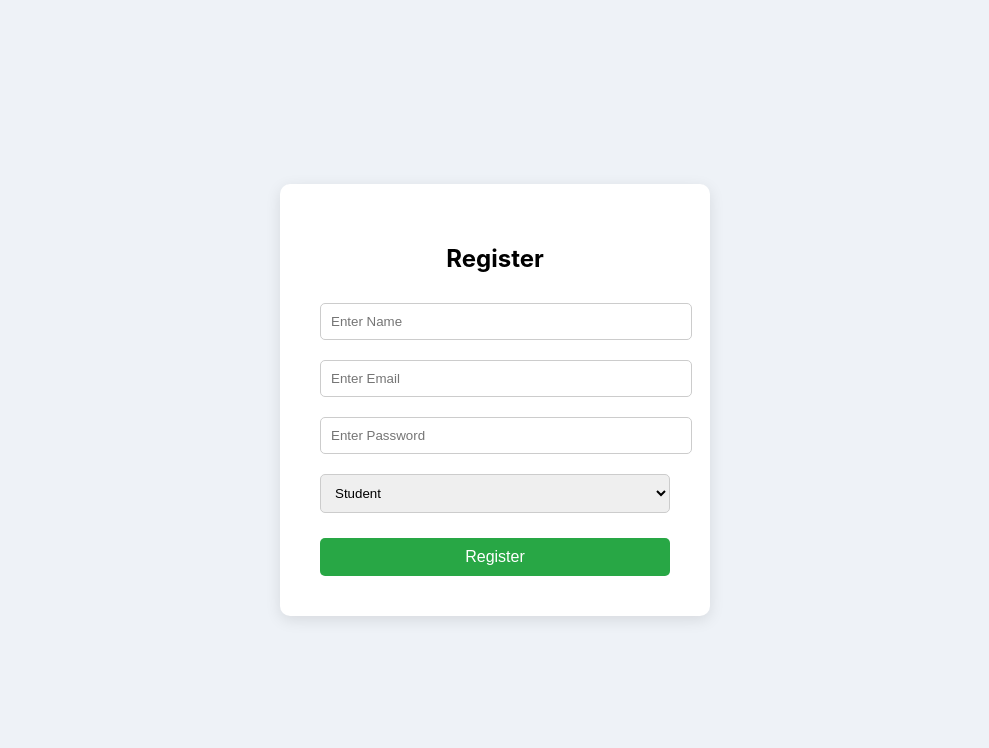
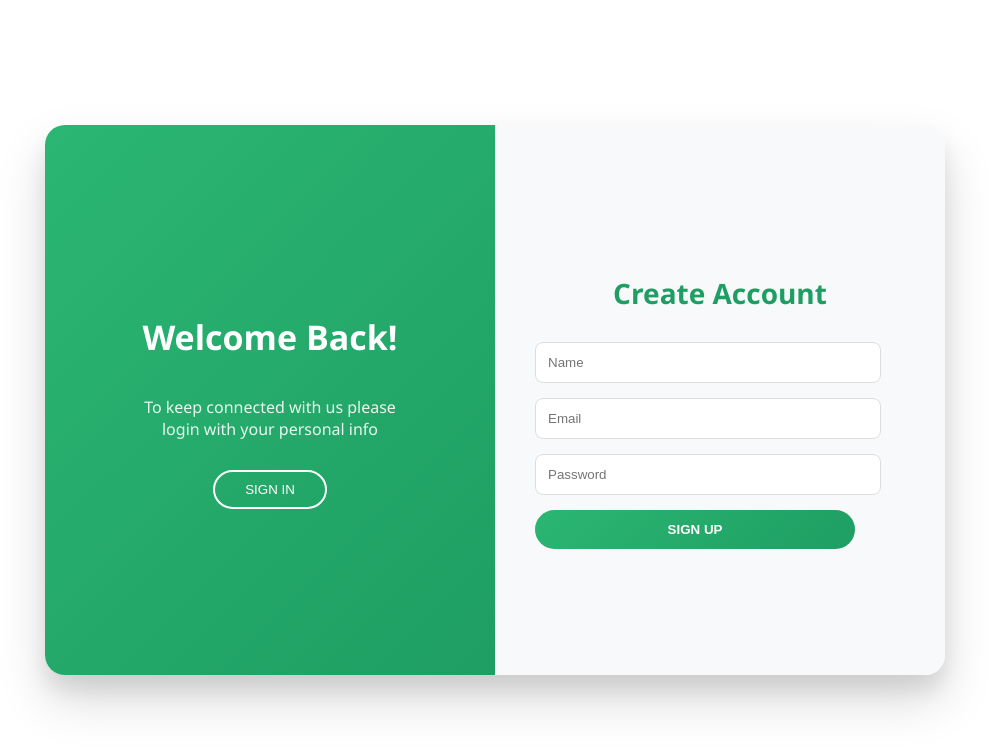
Before and after one commit to HusainaMahudawala/Alumni-connect, a React (Create React App) app in the folder frontend/: page /register in a window 1280 px wide. Shown: the top 748 px of the page, without its empty margins (145-1134 px from the left). Built offline with nearby package versions, Linux system fonts and the light colour scheme.

Commit message:
Frontend

```diff
--- a/frontend/package.json
+++ b/frontend/package.json
@@ -8,6 +8,7 @@
     "@testing-library/react": "^16.3.2",
     "@testing-library/user-event": "^13.5.0",
     "axios": "^1.13.5",
+    "framer-motion": "^12.34.0",
     "react": "^19.2.4",
     "react-dom": "^19.2.4",
     "react-router-dom": "^7.13.0",
--- a/frontend/src/pages/Login.css
+++ b/frontend/src/pages/Login.css
@@ -1,44 +1,136 @@
-.login-container {
+.auth-page {
   height: 100vh;
+  background: #ffffff;
   display: flex;
   justify-content: center;
   align-items: center;
-  background-color: #f4f6f8;
+  font-family: "Segoe UI", sans-serif;
+  padding: 20px;
 }
 
-.login-form {
+/* 3D Card */
+.auth-card {
+  width: 900px;
+  height: 550px;
+  display: flex;
+  border-radius: 20px;
+  overflow: hidden;
   background: white;
+  box-shadow:
+    0 25px 50px rgba(0, 0, 0, 0.15),
+    0 15px 20px rgba(0, 0, 0, 0.08);
+}
+
+/* Slide Animation */
+.slide-in {
+  animation: slideFade 0.6s ease;
+}
+
+@keyframes slideFade {
+  from {
+    opacity: 0;
+    transform: translateX(40px);
+  }
+  to {
+    opacity: 1;
+    transform: translateX(0);
+  }
+}
+
+/* Left Panel */
+.left-panel {
+  flex: 1;
+  background: linear-gradient(135deg, #2bb673, #1e9e63);
+  color: white;
+  display: flex;
+  flex-direction: column;
+  justify-content: center;
+  align-items: center;
   padding: 40px;
-  border-radius: 10px;
-  width: 350px;
-  box-shadow: 0px 4px 15px rgba(0, 0, 0, 0.1);
   text-align: center;
 }
 
-.login-form h2 {
+.left-panel h1 {
+  font-size: 32px;
   margin-bottom: 20px;
 }
 
-.login-form input {
-  width: 100%;
-  padding: 10px;
-  margin: 10px 0;
-  border-radius: 5px;
-  border: 1px solid #ccc;
+.left-panel p {
+  max-width: 280px;
+  margin-bottom: 30px;
 }
 
-.login-form button {
-  width: 100%;
-  padding: 10px;
-  margin-top: 15px;
-  border: none;
-  background-color: #007bff;
+.left-panel button {
+  padding: 10px 30px;
+  border-radius: 30px;
+  border: 2px solid white;
+  background: transparent;
   color: white;
-  font-size: 16px;
-  border-radius: 5px;
   cursor: pointer;
+  transition: 0.3s;
 }
 
-.login-form button:hover {
-  background-color: #0056b3;
+.left-panel button:hover {
+  background: white;
+  color: #1e9e63;
 }
+
+/* Right Panel */
+.right-panel {
+  flex: 1;
+  background: #f8f9fa;
+  display: flex;
+  flex-direction: column;
+  justify-content: center;
+  align-items: center;
+  padding: 40px;
+}
+
+.right-panel h2 {
+  color: #1e9e63;
+  margin-bottom: 25px;
+}
+
+.right-panel input {
+  width: 320px;
+  padding: 12px;
+  margin-bottom: 15px;
+  border-radius: 8px;
+  border: 1px solid #ddd;
+  transition: 0.3s;
+}
+
+.right-panel input:focus {
+  border-color: #2bb673;
+  box-shadow: 0 0 8px rgba(43, 182, 115, 0.4);
+}
+
+.submit-btn {
+  width: 320px;
+  padding: 12px;
+  border-radius: 30px;
+  border: none;
+  background: linear-gradient(135deg, #2bb673, #1e9e63);
+  color: white;
+  font-weight: bold;
+  cursor: pointer;
+  transition: 0.3s;
+}
+
+.submit-btn:hover {
+  transform: scale(1.05);
+}
+
+/* Responsive */
+@media (max-width: 768px) {
+  .auth-card {
+    flex-direction: column;
+    width: 100%;
+    height: auto;
+  }
+
+  .right-panel input,
+  .submit-btn {
+    width: 100%;
+  }
+}
--- a/frontend/src/pages/Login.jsx
+++ b/frontend/src/pages/Login.jsx
@@ -12,52 +12,60 @@ function Login() {
     e.preventDefault();
 
     try {
-      const res = await axios.post("http://localhost:5000/api/auth/login", {
-        email,
-        password,
-      });
+      const res = await axios.post(
+        "http://localhost:5000/api/auth/login",
+        { email, password }
+      );
 
-      // Save token
       localStorage.setItem("token", res.data.token);
-      localStorage.setItem("role", res.data.user.role);
+      navigate("/student");
 
-      alert("Login Successful ✅");
-
-      // Redirect based on role
-      if (res.data.user.role === "student") {
-        navigate("/student");
-      } else if (res.data.user.role === "alumni") {
-        navigate("/alumni");
-      }
-
-    } catch (error) {
-      alert(error.response?.data?.message || "Login Failed ❌");
+    } catch (err) {
+      alert(err.response?.data?.message || "Login Failed");
     }
   };
 
   return (
-    <div className="login-container">
-      <form className="login-form" onSubmit={handleLogin}>
-        <h2>Login</h2>
+    <div className="auth-page">
+      <div className="auth-card slide-in">
 
+        {/* Left Panel */}
+        <div className="left-panel">
+          <h1>Hello Mate!</h1>
+          <p>
+           Enter your personal details and start journey with us
+          </p>
+          <button onClick={() => navigate("/register")}>
+            SIGN UP
+          </button>
+        </div>
+
+        {/* Right Panel */}
+        <div className="right-panel">
+          <h2>Sign In</h2>
+
+          <form onSubmit={handleLogin}>
             <input
               type="email"
-          placeholder="Enter Email"
-          value={email}
+              placeholder="Email"
               onChange={(e) => setEmail(e.target.value)}
               required
             />
 
             <input
               type="password"
-          placeholder="Enter Password"
-          value={password}
+              placeholder="Password"
               onChange={(e) => setPassword(e.target.value)}
               required
             />
 
-        <button type="submit">Login</button>
+            <button type="submit" className="submit-btn">
+              SIGN IN
+            </button>
           </form>
+        </div>
+
+      </div>
     </div>
   );
 }
--- a/frontend/src/pages/Register.css
+++ b/frontend/src/pages/Register.css
@@ -1,45 +1,117 @@
-.register-container {
+/* Full White Background */
+.register-page {
   height: 100vh;
+  background: #ffffff;
   display: flex;
   justify-content: center;
   align-items: center;
-  background-color: #eef2f7;
+  font-family: "Segoe UI", sans-serif;
 }
 
-.register-form {
+/* 3D Card */
+.register-card {
+  width: 900px;
+  height: 550px;
+  display: flex;
+  border-radius: 20px;
+  overflow: hidden;
   background: white;
+  box-shadow:
+    0 25px 50px rgba(0, 0, 0, 0.15),
+    0 15px 20px rgba(0, 0, 0, 0.08);
+  transition: 0.3s ease;
+}
+
+.register-card:hover {
+  transform: translateY(-5px);
+}
+
+/* Left Green Section */
+.left-section {
+  flex: 1;
+  background: linear-gradient(135deg, #2bb673, #1e9e63);
+  color: white;
+  display: flex;
+  flex-direction: column;
+  justify-content: center;
+  align-items: center;
   padding: 40px;
-  border-radius: 10px;
-  width: 350px;
-  box-shadow: 0px 4px 15px rgba(0, 0, 0, 0.1);
   text-align: center;
 }
 
-.register-form h2 {
+.left-section h1 {
+  font-size: 34px;
   margin-bottom: 20px;
 }
 
-.register-form input,
-.register-form select {
-  width: 100%;
-  padding: 10px;
-  margin: 10px 0;
-  border-radius: 5px;
-  border: 1px solid #ccc;
+.left-section p {
+  max-width: 280px;
+  margin-bottom: 30px;
+  opacity: 0.9;
 }
 
-.register-form button {
-  width: 100%;
-  padding: 10px;
-  margin-top: 15px;
-  border: none;
-  background-color: #28a745;
+.left-section button {
+  padding: 10px 30px;
+  border-radius: 30px;
+  border: 2px solid white;
+  background: transparent;
   color: white;
-  font-size: 16px;
-  border-radius: 5px;
   cursor: pointer;
+  transition: 0.3s;
 }
 
-.register-form button:hover {
-  background-color: #1e7e34;
+.left-section button:hover {
+  background: white;
+  color: #1e9e63;
 }
+
+/* Right Section */
+.right-section {
+  flex: 1;
+  background: #f8f9fa;
+  display: flex;
+  flex-direction: column;
+  justify-content: center;
+  align-items: center;
+  padding: 40px;
+}
+
+.right-section h2 {
+  color: #1e9e63;
+  margin-bottom: 30px;
+  font-size: 28px;
+}
+
+/* Form Inputs */
+.right-section input {
+  width: 320px;
+  padding: 12px;
+  margin-bottom: 15px;
+  border-radius: 8px;
+  border: 1px solid #ddd;
+  outline: none;
+  transition: 0.3s;
+}
+
+.right-section input:focus {
+  border-color: #2bb673;
+  box-shadow: 0 0 8px rgba(43, 182, 115, 0.4);
+}
+
+/* Sign Up Button */
+.signup-btn {
+  width: 320px;
+  padding: 12px;
+  border-radius: 30px;
+  border: none;
+  background: linear-gradient(135deg, #2bb673, #1e9e63);
+  color: white;
+  font-weight: bold;
+  cursor: pointer;
+  transition: 0.3s;
+}
+
+.signup-btn:hover {
+  transform: scale(1.05);
+  opacity: 0.95;
+}
--- a/frontend/src/pages/Register.jsx
+++ b/frontend/src/pages/Register.jsx
@@ -7,37 +7,47 @@ function Register() {
   const [name, setName] = useState("");
   const [email, setEmail] = useState("");
   const [password, setPassword] = useState("");
-  const [role, setRole] = useState("student");
-
   const navigate = useNavigate();
 
   const handleRegister = async (e) => {
     e.preventDefault();
 
     try {
-      const res = await axios.post("http://localhost:5000/api/auth/register", {
+      await axios.post("http://localhost:5000/api/auth/register", {
         name,
         email,
         password,
-        role,
+        role: "student",
       });
 
       alert("Registration Successful ✅");
-      navigate("/"); // redirect to login
-
+      navigate("/");
     } catch (error) {
       alert(error.response?.data?.message || "Registration Failed ❌");
     }
   };
 
   return (
-    <div className="register-container">
-      <form className="register-form" onSubmit={handleRegister}>
-        <h2>Register</h2>
+    <div className="register-page">
+      <div className="register-card">
 
+        {/* Left Panel */}
+        <div className="left-section">
+          <h1>Welcome Back!</h1>
+          <p>
+            To keep connected with us please login with your personal info
+          </p>
+          <button onClick={() => navigate("/")}>SIGN IN</button>
+        </div>
+
+        {/* Right Panel */}
+        <div className="right-section">
+          <h2>Create Account</h2>
+
+          <form onSubmit={handleRegister}>
             <input
               type="text"
-          placeholder="Enter Name"
+              placeholder="Name"
               value={name}
               onChange={(e) => setName(e.target.value)}
               required
@@ -45,7 +55,7 @@ function Register() {
 
             <input
               type="email"
-          placeholder="Enter Email"
+              placeholder="Email"
               value={email}
               onChange={(e) => setEmail(e.target.value)}
               required
@@ -53,19 +63,19 @@ function Register() {
 
             <input
               type="password"
-          placeholder="Enter Password"
+              placeholder="Password"
               value={password}
               onChange={(e) => setPassword(e.target.value)}
               required
             />
 
-        <select value={role} onChange={(e) => setRole(e.target.value)}>
-          <option value="student">Student</option>
-          <option value="alumni">Alumni</option>
-        </select>
+            <button type="submit" className="signup-btn">
+              SIGN UP
+            </button>
+          </form>
+        </div>
 
-        <button type="submit">Register</button>
-      </form>
+      </div>
     </div>
   );
 }
```
Also changed, not shown: 1 other file (tests, documents, lock files or other folders). Lines whose indentation alone changed are shown as unchanged.
